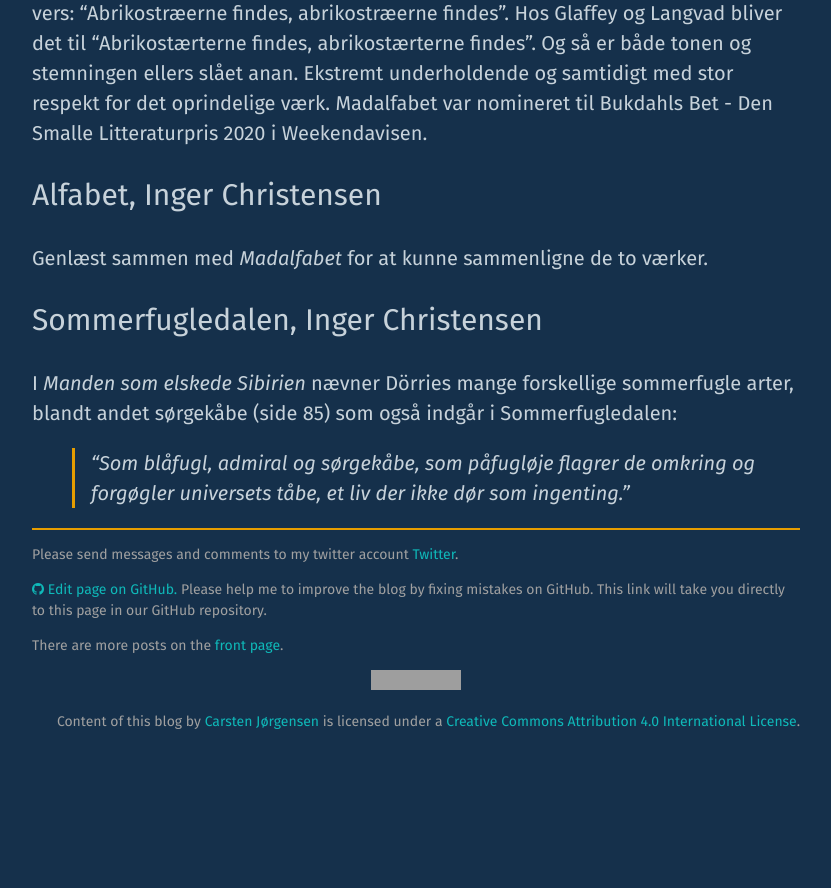
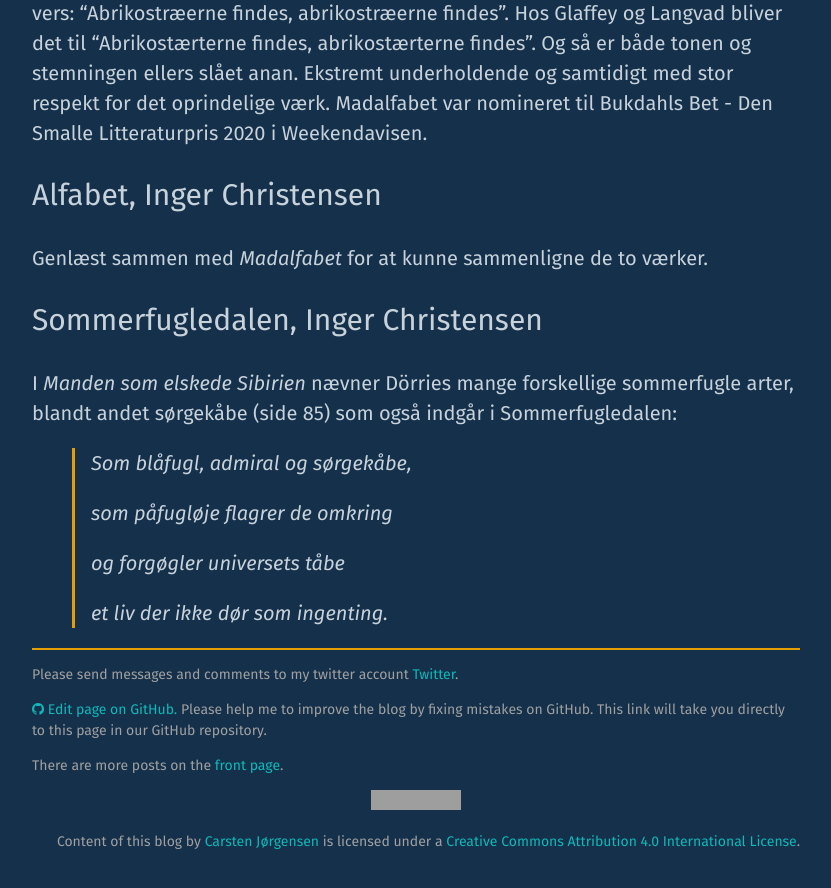
Before and after one commit to carsten-j/carsten-j.github.io, a Jekyll site: the page built from _posts/2020-07-31-sommerferie.markdown, in a window 1280 px wide and 900 px high, scrolled down 3541 px. Shown: the top 888 px of the window, without its empty margins (224-1055 px from the left). Built offline with Jekyll 4.4.1, drawn with Linux system fonts in a browser that asks for light colours; nearby versions of some CDN libraries; before the commit the page ends 4321 px from its top, so only the background shows below that; grey boxes are pictures that could not be loaded.

```diff
--- a/_posts/2020-07-31-sommerferie.markdown
+++ b/_posts/2020-07-31-sommerferie.markdown
@@ -56,4 +56,10 @@ Genlæst sammen med _Madalfabet_ for at kunne sammenligne de to værker.
 
 I _Manden som elskede Sibirien_ nævner Dörries mange forskellige sommerfugle arter,  blandt andet sørgekåbe (side 85) som også indgår i Sommerfugledalen:
 
-> “Som blåfugl, admiral og sørgekåbe, som påfugløje flagrer de omkring og forgøgler universets tåbe, et liv der ikke dør som ingenting.”
+> Som blåfugl, admiral og sørgekåbe,
+>
+> som påfugløje flagrer de omkring
+>
+> og forgøgler universets tåbe
+>
+> et liv der ikke dør som ingenting.
```
